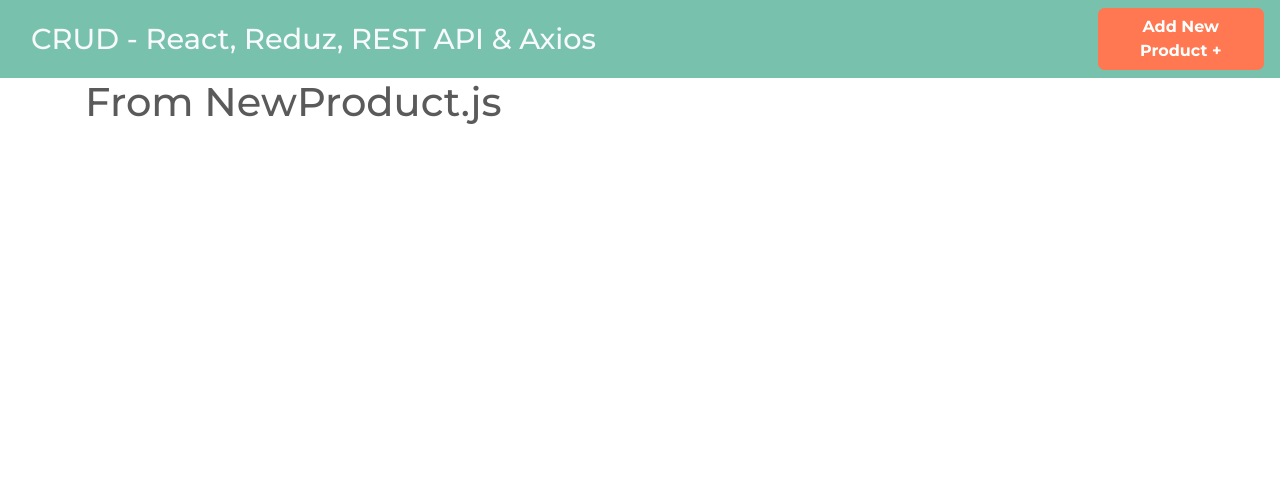
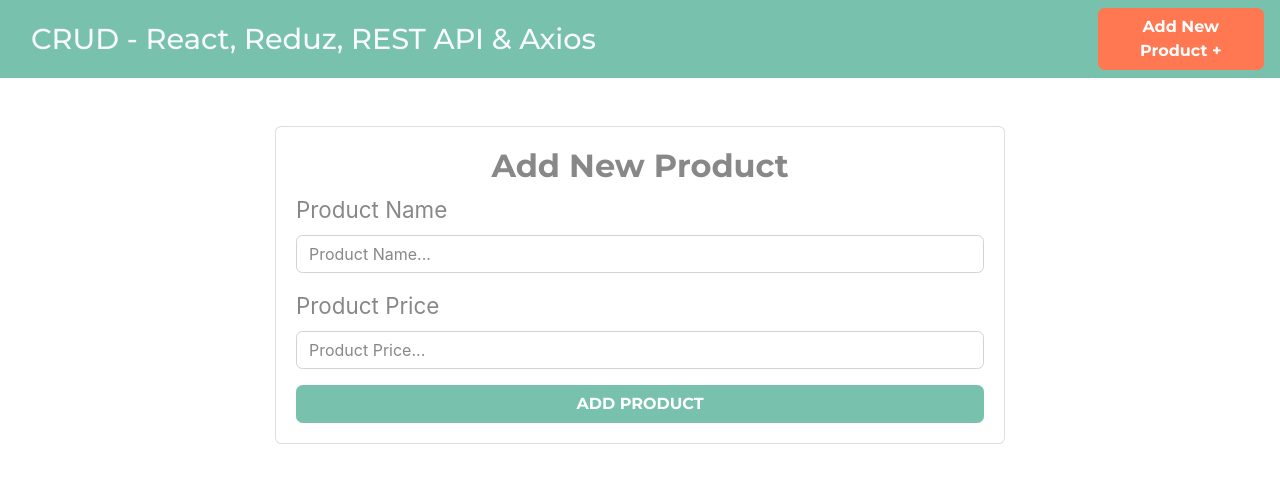
Before and after one commit to marialobillo/crud-redux, a React (Create React App) app: page /products/new in a window 1280 px wide. Shown: the top 482 px of the page. Built offline with nearby package versions, Linux system fonts and the light colour scheme.

Commit message:
new product form

```diff
--- a/src/App.js
+++ b/src/App.js
@@ -15,7 +15,7 @@ const App = () => {
     <Router>
       <Header />
 
-      <div className="container">
+      <div className="container mt-5">
         <Switch>
           <Route exact path="/" component={Products} />
           <Route exact path="/products/new" component={NewProduct} />
--- a/src/components/NewProduct.js
+++ b/src/components/NewProduct.js
@@ -2,7 +2,46 @@ import React from 'react';
 
 const NewProduct = () => {
     return (
-        <h1>From NewProduct.js</h1>
+        <div className="row justify-content-center">
+            <div className="col-md-8">
+                <div className="card">
+                    <div className="card-body">
+                        <h2 className="text-center md-4 font-weight-bold">
+                            Add New Product
+                        </h2>
+
+                        <form>
+                            <div className="form-group">
+                                <label>Product Name</label>
+                                <input
+                                    type="text"
+                                    className="form-control"
+                                    placeholder="Product Name..."
+                                    name="name"
+                                />
+                            </div>
+
+                            <div className="form-group">
+                                <label>Product Price</label>
+                                <input
+                                    type="number"
+                                    className="form-control"
+                                    placeholder="Product Price..."
+                                    name="price"
+                                />
+                            </div>
+
+                            <button
+                                type="submit"
+                                className="btn btn-primary font-weight-bold text-uppercase btn-block"
+                            >
+                                Add Product
+                            </button>
+                        </form>
+                    </div>
+                </div>
+            </div>
+        </div>
     );
 }
 
```
